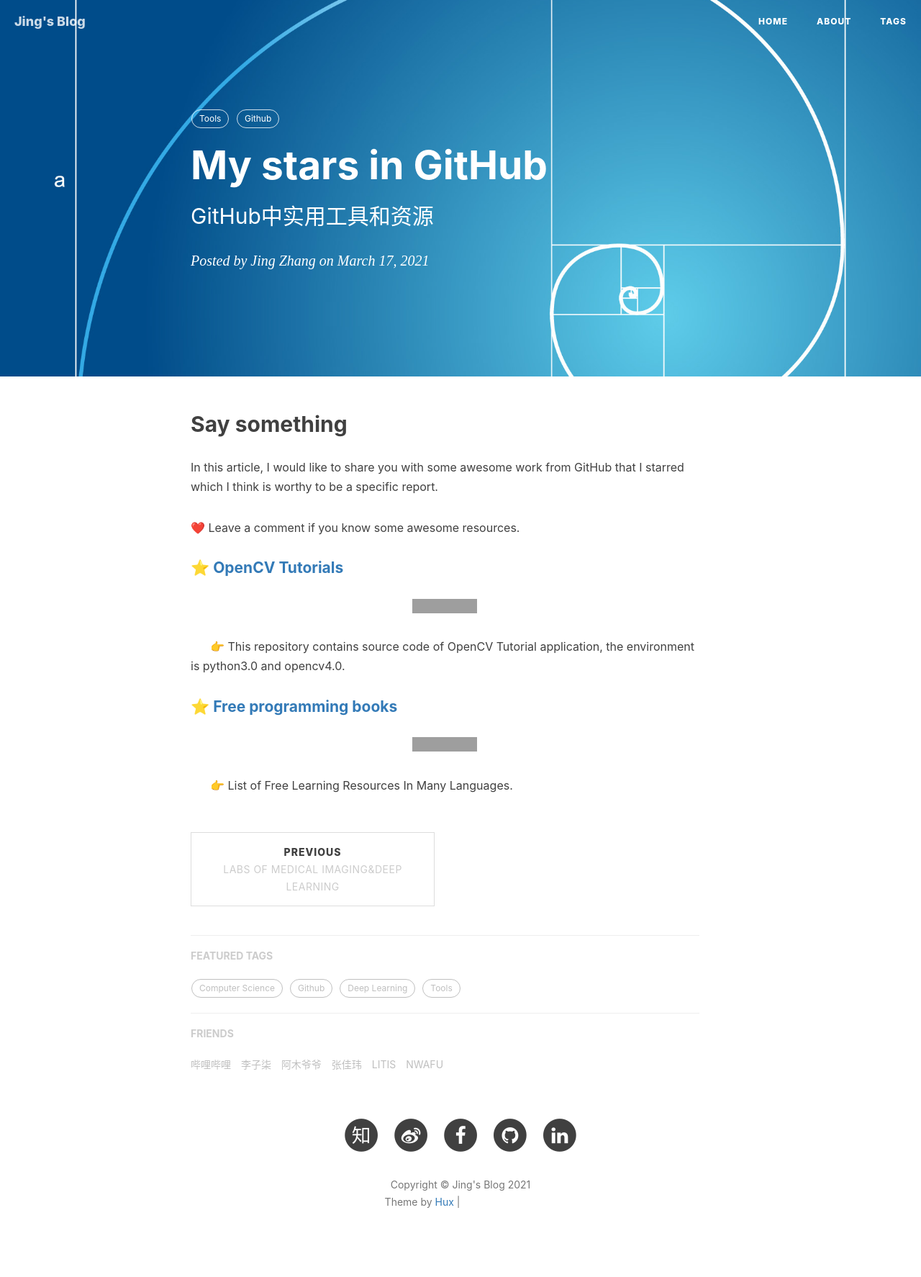
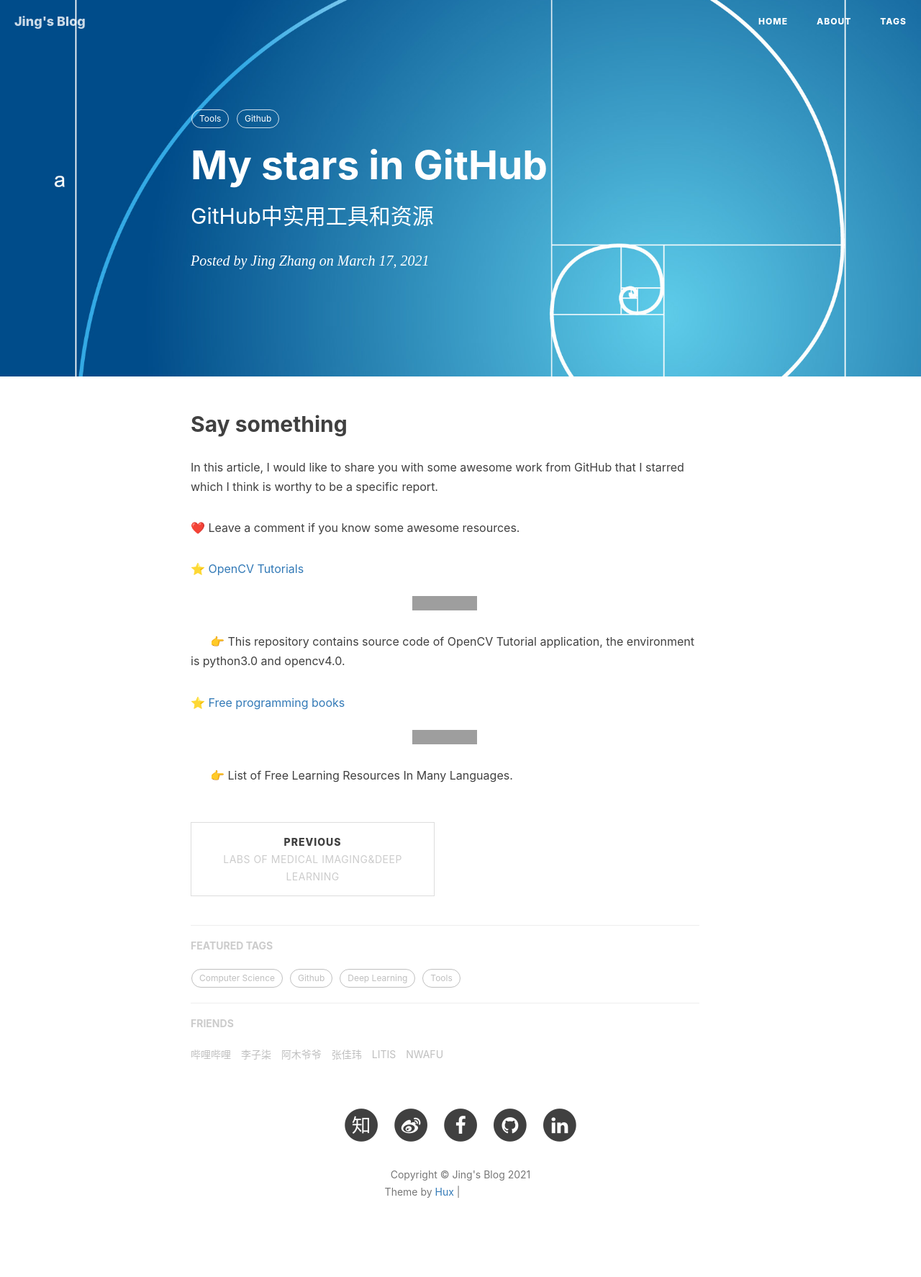
Before and after one commit to jizhang02/jizhang02.github.io, a Jekyll site: the page built from _posts/2021-03-17-github.markdown, in a window 1280 px wide. Shown: the whole page at 72% size. Built offline with Jekyll 4.4.1, drawn with Linux system fonts in a browser that asks for light colours; nearby versions of some CDN libraries; comment, search, counter and statistics services are not loaded; grey boxes are pictures that could not be loaded.

Commit message:
Update 2021-03-17-github.markdown

```diff
--- a/_posts/2021-03-17-github.markdown
+++ b/_posts/2021-03-17-github.markdown
@@ -19,8 +19,10 @@
 
 ❤️ Leave a comment if you know some awesome resources.<br>
 
-#### ⭐ [OpenCV Tutorials](https://github.com/JimmyHHua/opencv_tutorials) ![emoji]( https://img.shields.io/github/stars/JimmyHHua/opencv_tutorials?style=social)
+⭐ [OpenCV Tutorials](https://github.com/JimmyHHua/opencv_tutorials) ![emoji]( https://img.shields.io/github/stars/JimmyHHua/opencv_tutorials?style=social)
+
 &nbsp; &nbsp;&nbsp;&nbsp;  👉 This repository contains source code of OpenCV Tutorial application, the environment is python3.0 and opencv4.0.
 
-#### ⭐ [Free programming books](https://github.com/EbookFoundation/free-programming-books) ![emoji]( https://img.shields.io/github/stars/EbookFoundation/free-programming-books?style=social)
+⭐ [Free programming books](https://github.com/EbookFoundation/free-programming-books) ![emoji]( https://img.shields.io/github/stars/EbookFoundation/free-programming-books?style=social)
+
 &nbsp; &nbsp;&nbsp;&nbsp;  👉 List of Free Learning Resources In Many Languages.
```
